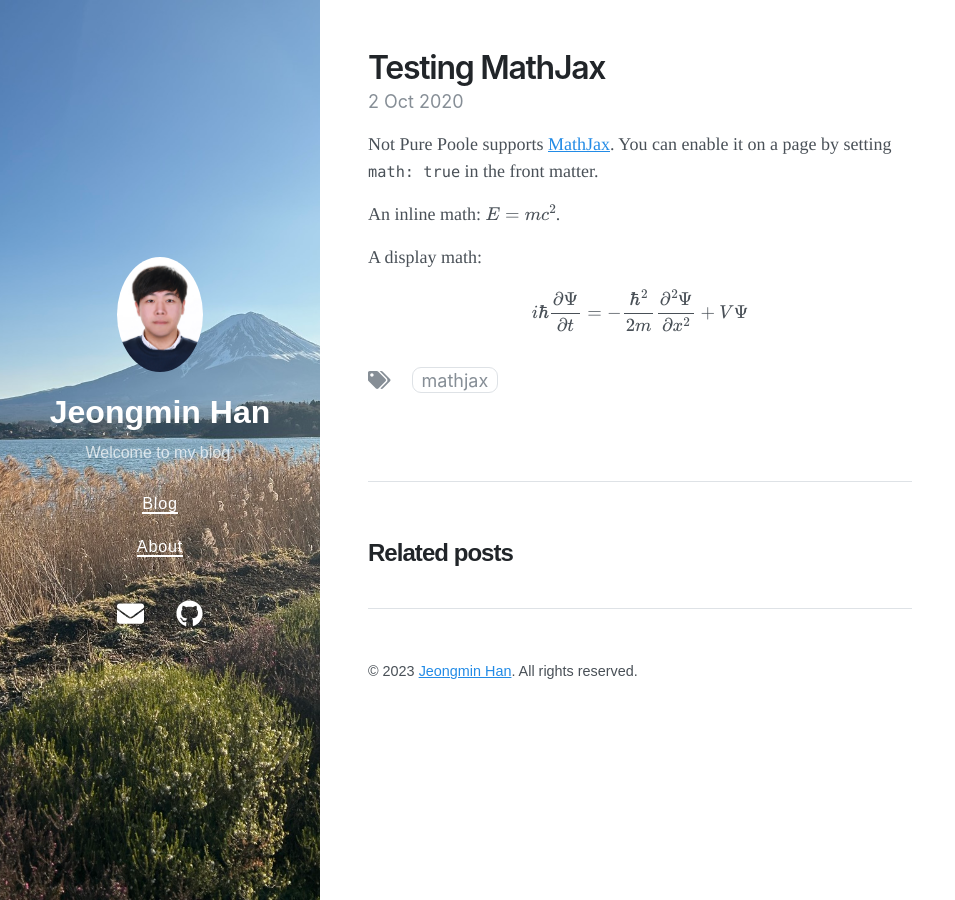
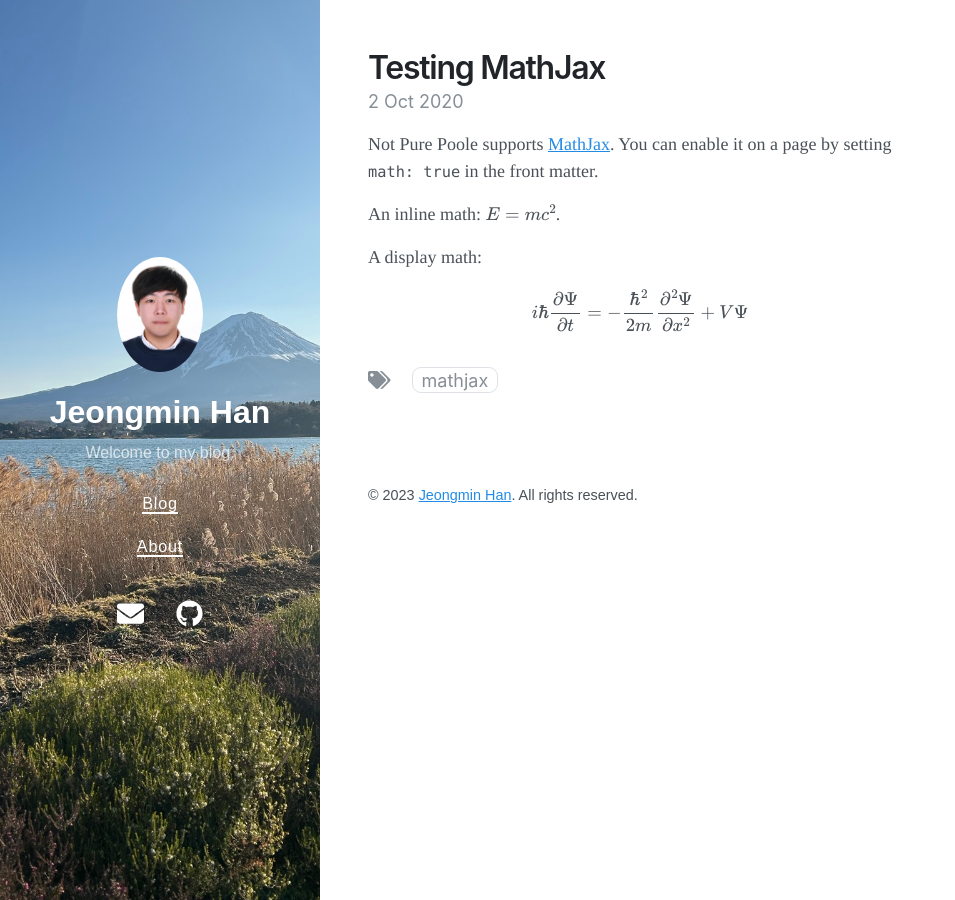
Before and after one commit to hjm6021/blog, a Jekyll site: the page built from example_post/2020-10-02-testing-mathjax.md, in a window 1280 px wide. Shown: the whole page, without its empty margins (0-955 px from the left). Built offline with Jekyll 4.4.1, drawn with Linux system fonts in a browser that asks for light colours; nearby versions of some CDN libraries.

Commit message:
2023/09/21 jp words

```diff
--- a/_data/archive.yml
+++ b/_data/archive.yml
@@ -2,9 +2,9 @@
 - type: dates
   title: Dates
   url: /dates/
-# - type: categories
-#   title: Categories
-#   url: /categories/
+- type: categories
+  title: Categories
+  url: /categories/
 - type: tags
   title: Tags
   url: /tags/
--- a/_data/navigation.yml
+++ b/_data/navigation.yml
@@ -1,7 +1,5 @@
 # sidebar menu 리스트
 - title: Blog
   url: /
-# - title: TEST
-#   url: /test/
 - title: About
   url: /about/
--- a/_layouts/post.html
+++ b/_layouts/post.html
@@ -35,19 +35,3 @@ layout: default
     {% include disqus.html %}
   {% endif %}
 </article>
-
-{% if site.related_posts != empty %}
-<aside class="related">
-  <h2>Related posts</h2>
-  <ul class="related-posts">
-    {% for post in site.related_posts limit:3 %}
-      <li>
-        <a href="{{ post.url | relative_url }}">
-          {{ post.title }}
-          <small><time datetime="{{ post.date | date_to_xmlschema }}">{{ post.date | date_to_string }}</time></small>
-        </a>
-      </li>
-    {% endfor %}
-  </ul>
-</aside>
-{% endif %}
```
Also changed, not shown: _posts/2023-09-19-my-first-post.md (deleted, +0 -5 lines), _posts/jp/2023-09-21-20230921-jp.md (added, +19 -0 lines).
